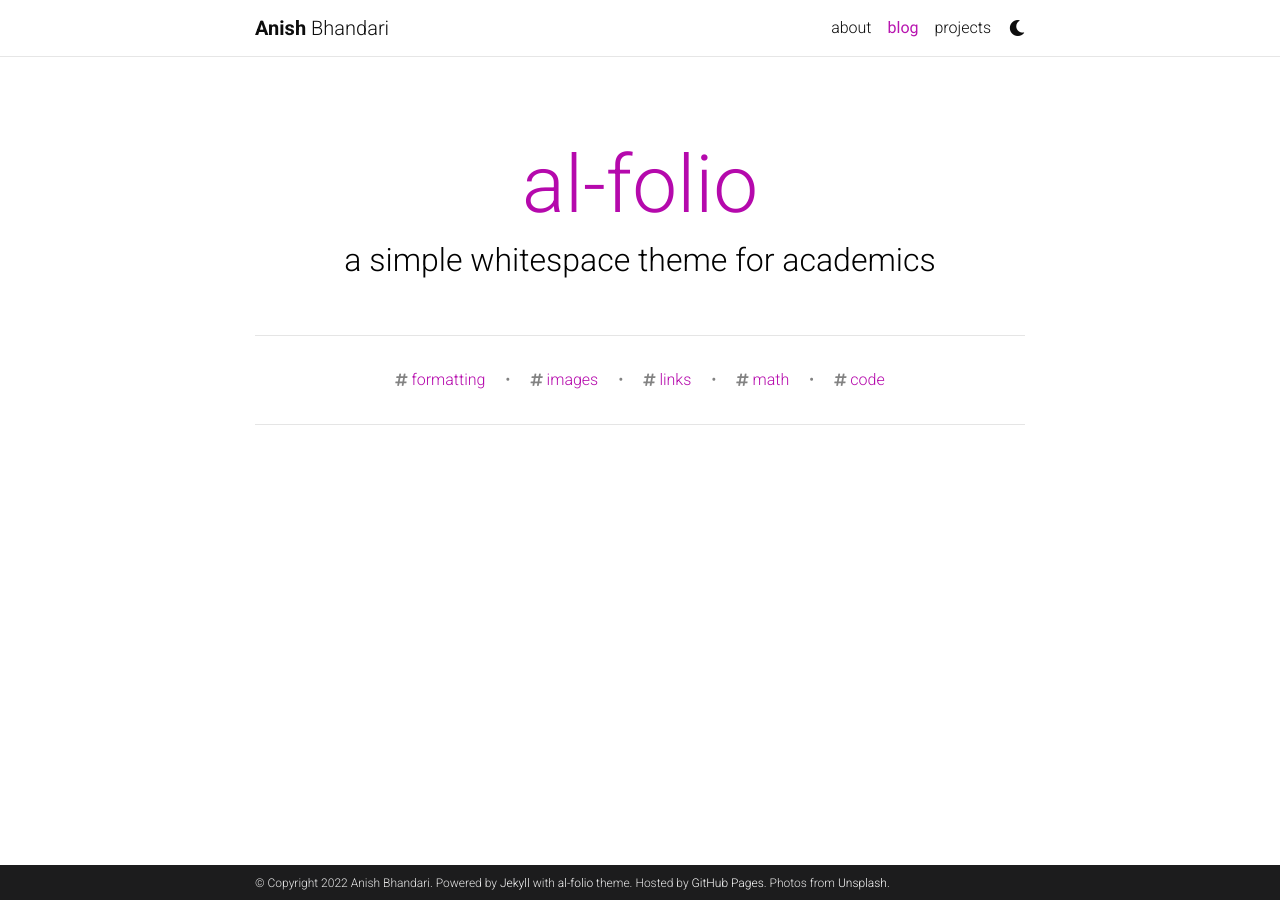
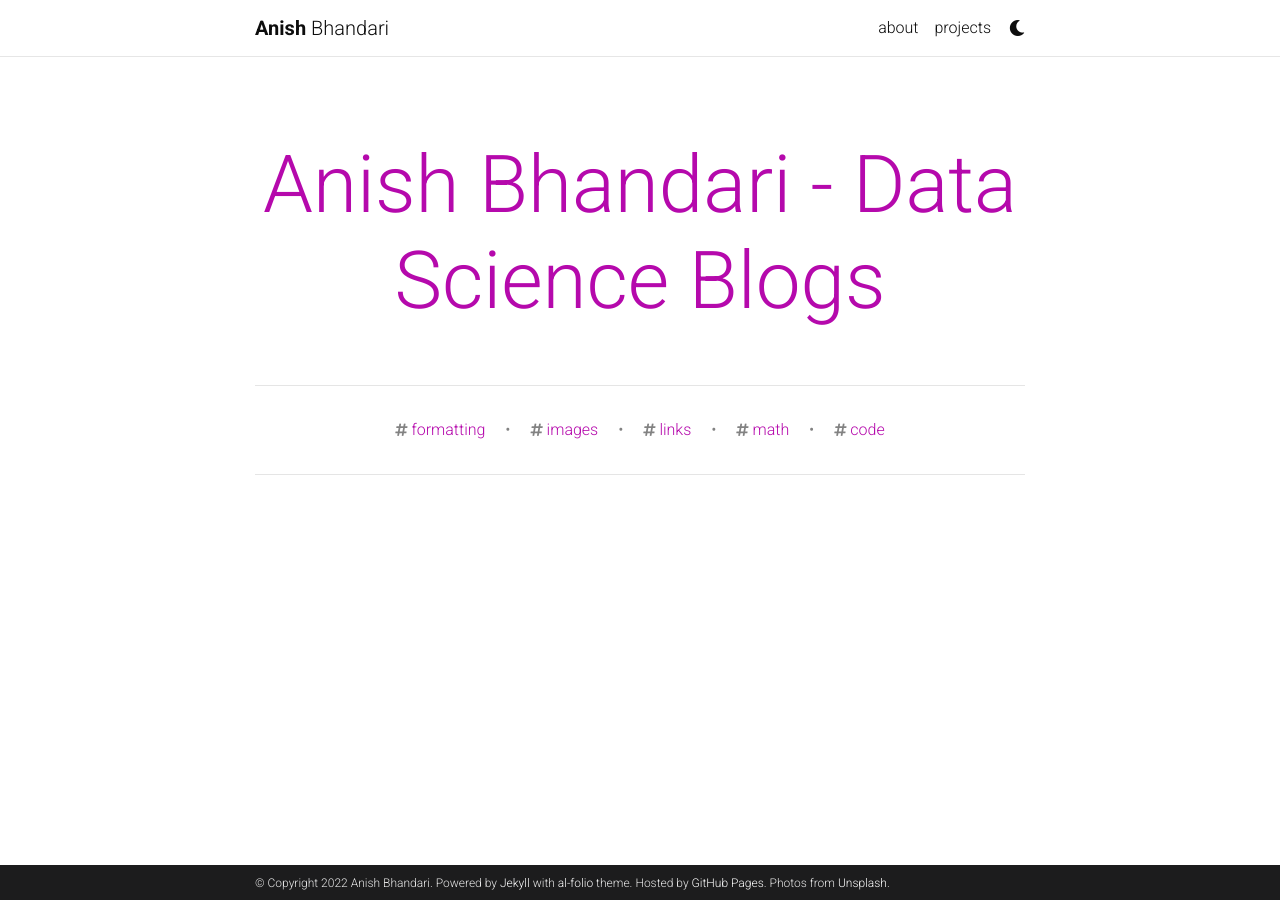
Before and after one commit to bhandarianish/bhandarianish.github.io, a Jekyll site: the page built from blog/index.html, in a window 1280 px wide. Built offline with Jekyll 4.4.1, drawn with Linux system fonts in a browser that asks for light colours; full-size pictures stand in for the smaller copies a plugin makes; comment, search, counter and statistics services are not loaded; a style sheet for code colours, icons or effects is not loaded.

Commit message:
Update _config.yml

```diff
--- a/_config.yml
+++ b/_config.yml
@@ -113,9 +113,9 @@
 # Blog
 # -----------------------------------------------------------------------------
 
-blog_name: al-folio # blog_name will be displayed in your blog page
-blog_nav_title: blog # your blog must have a title for it to be displayed in the nav bar
-blog_description: a simple whitespace theme for academics
+blog_name: Anish Bhandari - Data Science Blogs # blog_name will be displayed in your blog page
+blog_nav_title:  # your blog must have a title for it to be displayed in the nav bar
+blog_description:
 permalink: /blog/:year/:title/
 
 # Pagination
```
